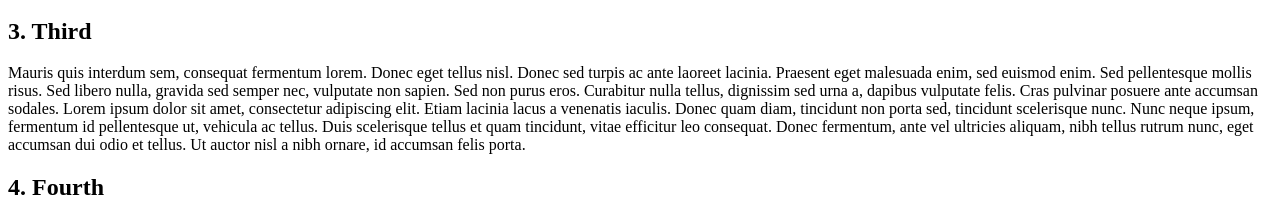
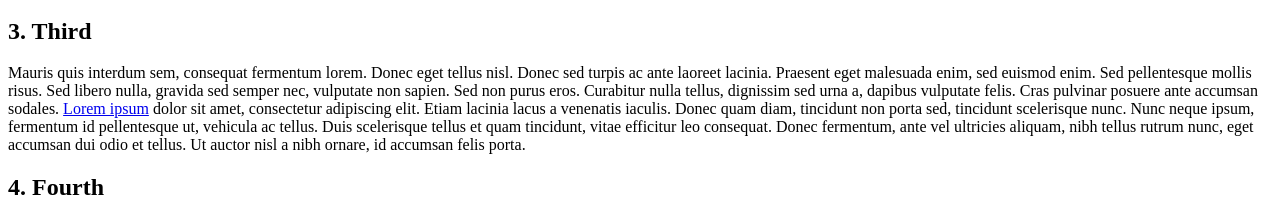
Before and after one commit to iznv/mocks, a plain HTML site: page privacy-policy/index.html in a window 1280 px wide. Shown: the part 280-484 px from the top of the page. Drawn offline with Linux system fonts and the light colour scheme.

Commit message:
Add links

```diff
--- a/privacy-policy/index.html
+++ b/privacy-policy/index.html
@@ -11,7 +11,7 @@
     <h2>2. Second</h2>
     <p>Integer et finibus risus. Vestibulum nunc tellus, interdum sit amet elit non, euismod hendrerit felis. Suspendisse interdum erat ut consequat lobortis. Donec fermentum mauris vel erat bibendum, vestibulum luctus ante vestibulum. Donec congue leo in arcu tempor, nec tempor tortor volutpat. Cras sapien erat, pellentesque et dui vel, finibus dictum metus. Vestibulum auctor lobortis sem, vel maximus augue. Aliquam ac est lorem.</p>
     <h2>3. Third</h2>
-    <p>Mauris quis interdum sem, consequat fermentum lorem. Donec eget tellus nisl. Donec sed turpis ac ante laoreet lacinia. Praesent eget malesuada enim, sed euismod enim. Sed pellentesque mollis risus. Sed libero nulla, gravida sed semper nec, vulputate non sapien. Sed non purus eros. Curabitur nulla tellus, dignissim sed urna a, dapibus vulputate felis. Cras pulvinar posuere ante accumsan sodales. Lorem ipsum dolor sit amet, consectetur adipiscing elit. Etiam lacinia lacus a venenatis iaculis. Donec quam diam, tincidunt non porta sed, tincidunt scelerisque nunc. Nunc neque ipsum, fermentum id pellentesque ut, vehicula ac tellus. Duis scelerisque tellus et quam tincidunt, vitae efficitur leo consequat. Donec fermentum, ante vel ultricies aliquam, nibh tellus rutrum nunc, eget accumsan dui odio et tellus. Ut auctor nisl a nibh ornare, id accumsan felis porta.</p>
+    <p>Mauris quis interdum sem, consequat fermentum lorem. Donec eget tellus nisl. Donec sed turpis ac ante laoreet lacinia. Praesent eget malesuada enim, sed euismod enim. Sed pellentesque mollis risus. Sed libero nulla, gravida sed semper nec, vulputate non sapien. Sed non purus eros. Curabitur nulla tellus, dignissim sed urna a, dapibus vulputate felis. Cras pulvinar posuere ante accumsan sodales. <a href="https://www.lipsum.com">Lorem ipsum</a> dolor sit amet, consectetur adipiscing elit. Etiam lacinia lacus a venenatis iaculis. Donec quam diam, tincidunt non porta sed, tincidunt scelerisque nunc. Nunc neque ipsum, fermentum id pellentesque ut, vehicula ac tellus. Duis scelerisque tellus et quam tincidunt, vitae efficitur leo consequat. Donec fermentum, ante vel ultricies aliquam, nibh tellus rutrum nunc, eget accumsan dui odio et tellus. Ut auctor nisl a nibh ornare, id accumsan felis porta.</p>
     <h2>4. Fourth</h2>
     <p>Nulla facilisis vel elit quis consectetur. Proin sit amet neque vel eros sollicitudin suscipit. Pellentesque habitant morbi tristique senectus et netus et malesuada fames ac turpis egestas. Quisque nec massa vitae leo auctor consequat. Quisque aliquam, orci in varius efficitur, ligula sem interdum tellus, vel hendrerit tellus sapien sit amet ipsum. Nullam vitae malesuada ante. Curabitur et interdum tortor.</p>
     <h2>5. Fifth</h2>
```
Also changed, not shown: terms-of-use/index.html (+1 -1 lines).
